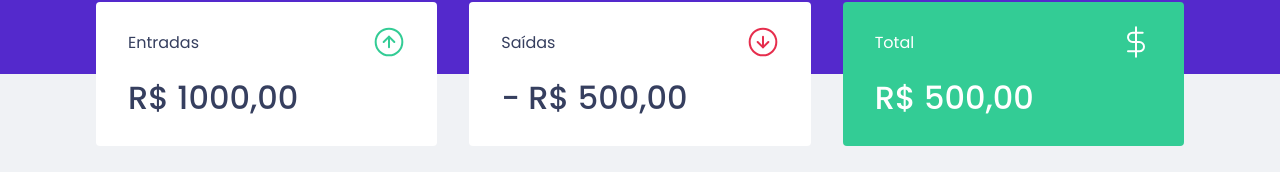
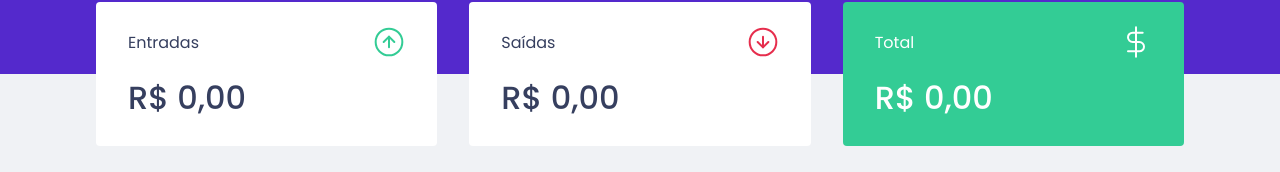
Before and after one commit to ANNEBORTOLI/dtmoney, a React (Create React App) app: page / in a window 1280 px wide. Shown: the part 198-370 px from the top of the page. Built offline with nearby package versions, Linux system fonts and the light colour scheme; no server answers; what miragejs would draw is missing.

Commit message:
:lipstick: formated Summary values

```diff
--- a/src/components/Summary/index.tsx
+++ b/src/components/Summary/index.tsx
@@ -9,7 +9,24 @@
 export function Summary() {
   const { transactions } = useContext(TransactionsContext);
 
-  console.log(transactions);
+  const summary = transactions.reduce(
+    (acc, transaction) => {
+      if (transaction.type === "deposit") {
+        acc.deposits += transaction.amount;
+        acc.total += transaction.amount;
+      } else {
+        acc.withdraws -= transaction.amount;
+        acc.total -= transaction.amount;
+      }
+
+      return acc;
+    },
+    {
+      deposits: 0,
+      withdraws: 0,
+      total: 0
+    }
+  );
 
   return (
     <Container>
@@ -18,7 +35,12 @@
           <p>Entradas</p>
           <img src={incomeImg} alt="Entradas" />
         </header>
-        <strong>R$ 1000,00</strong>
+        <strong>
+          {new Intl.NumberFormat("pt-BR", {
+            style: "currency",
+            currency: "BRL"
+          }).format(summary.deposits)}
+        </strong>
       </div>
 
       <div>
@@ -26,7 +48,12 @@
           <p>Saídas</p>
           <img src={outcomeImg} alt="Saídas" />
         </header>
-        <strong>- R$ 500,00</strong>
+        <strong>
+          {new Intl.NumberFormat("pt-BR", {
+            style: "currency",
+            currency: "BRL"
+          }).format(summary.withdraws)}
+        </strong>
       </div>
 
       <div className="highligh-background">
@@ -34,7 +61,13 @@
           <p>Total</p>
           <img src={totalImg} alt="Total" />
         </header>
-        <strong>R$ 500,00</strong>
+        <strong>
+          {" "}
+          {new Intl.NumberFormat("pt-BR", {
+            style: "currency",
+            currency: "BRL"
+          }).format(summary.total)}
+        </strong>
       </div>
     </Container>
   );
```
